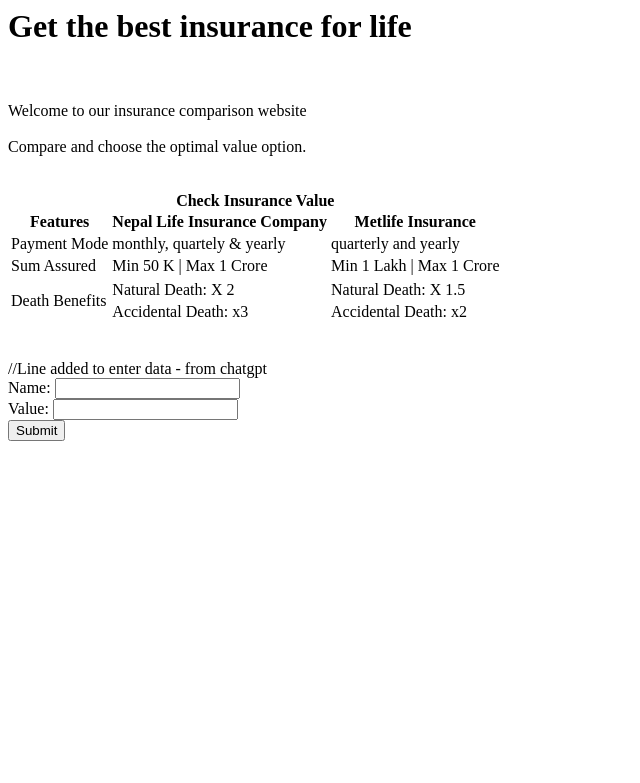
After one commit to sta017/DjangoApp, a Django app: template TestInsurance/dashboard/templates/draft_htmls/Insurance_compare.html in a window 1280 px wide. The commit adds this page. Shown: the top 783 px of the page, without its empty margins (0-640 px from the left). Run offline with Django 4.2, Linux system fonts and the light colour scheme; the template is opened without the code that fills it, so the values that code supplies are empty.

Commit message:
Add files via upload

```diff
--- a/TestInsurance/dashboard/forms.py
+++ b/TestInsurance/dashboard/forms.py
@@ -2,5 +2,5 @@
 from django import forms
 
 class InformationForm(forms.Form):
-    name = forms.CharField(label='Name', max_length=100)
-    value = forms.CharField(label='Value', max_length=100)
+    Name = forms.CharField(label='Name', max_length=100)
+    Value = forms.CharField(label='Value', max_length=100)
--- a/TestInsurance/dashboard/models.py
+++ b/TestInsurance/dashboard/models.py
@@ -2,8 +2,8 @@
 
 # Create your models here.
 class Data(models.Model):
-  name = models.CharField(max_length=60)
-  value= models.CharField(max_length=60)
+  Name = models.CharField(max_length=60)
+  Value= models.CharField(max_length=60)
 
   def __str__(self):
      return self.name
--- a/TestInsurance/dashboard/serializers.py
+++ b/TestInsurance/dashboard/serializers.py
@@ -5,4 +5,4 @@
 class DataSerializer(serializers.HyperlinkedModelSerializer):
   class Meta:
      model = Data
-     fields = ('name', 'value')
+     fields = ('Name', 'Value')
--- a/TestInsurance/dashboard/templates/display.html
+++ b/TestInsurance/dashboard/templates/display.html
@@ -7,8 +7,8 @@
   <h1>Data stored</h1>
   {% if data_list %}
    {% for data in data_list %}
-    <p>Name: {{ data.name }}</p>
-    <p>Value: {{ data.value }}</p>
+    <p>Name: {{ data.Name }}</p>
+    <p>Value: {{ data.Value }}</p>
    {% endfor %}
   {% else %}
     <p>No data to display.</p>
--- /dev/null
+++ b/TestInsurance/dashboard/templates/draft_htmls/Insurance_compare.html
@@ -0,0 +1,79 @@
+
+<HTML>
+<head>
+<h1> Get the best insurance for life </h1>
+<br>
+<br>
+
+<head>
+<script>
+    // Function to handle the form submission
+    function handleSubmit(e) {
+        e.preventDefault();
+
+        // Get the form data
+        var data = new FormData(e.target);
+
+        // Create an XMLHttpRequest to send the data to the server
+        var xhr = new XMLHttpRequest();
+        xhr.open('POST', '/submit', true);
+        xhr.send(data);
+    }
+</script>
+</head>
+
+
+
+</head>
+
+<body>
+Welcome to our insurance comparison website
+<br>
+<br>
+Compare and choose the optimal value option.
+<br>
+<br>
+<table>
+  <caption><b> Check Insurance Value </b></caption>
+  <tr>
+    <th>Features</th>
+    <th>Nepal Life Insurance Company</th>
+    <th>Metlife Insurance</th>
+  </tr>
+  <tr>
+    <td>Payment Mode</td>
+    <td>monthly, quartely & yearly</td>
+    <td>quarterly and yearly</td>
+  </tr>
+  <tr>
+    <td>Sum Assured</td>
+    <td>Min 50 K | Max 1 Crore </td>
+    <td>Min 1 Lakh | Max 1 Crore </td>
+  </tr>
+  <br>
+  <tr></tr>
+  <tr>
+    <td rowspan = "2" > Death Benefits</td>
+    <td>Natural Death: X 2 </td> <!Accidental Death: X 3 >
+    <td>Natural Death: X 1.5 </td> <!| Accidental Death: X 2>
+  </tr>
+  <tr>
+  <td> Accidental Death: x3 </td>
+  <td> Accidental Death: x2 </td>
+  </tr>
+
+</table>
+
+<br>
+<br>
+
+//Line added to enter data - from chatgpt
+<!-- Create the form to enter the data -->
+<form onsubmit="handleSubmit(event)">
+    Name: <input type="text" name="name"><br>
+    Value: <input type="number" name="value"><br>
+    <input type="submit" value="Submit">
+</form>
+
+</body>
+</HTML>
--- a/TestInsurance/dashboard/views.py
+++ b/TestInsurance/dashboard/views.py
@@ -17,7 +17,7 @@
         # Insert the form data into the MongoDB collection
         name = request.POST.get('name')
         value = request.POST.get('value')
-        collection.insert_one({'name': name, 'value': value})
+        collection.insert_one({'Name': name, 'Value': value})
 
         return HttpResponse("Form submission successful!")
     else:
```
Also changed, not shown: TestInsurance/dashboard/templates/draft_htmls/bck_test_compare.html (added, +38 -0 lines), TestInsurance/dashboard/templates/draft_htmls/test_compare.html (added, +38 -0 lines), TestInsurance/dashboard/templates/draft_htmls/test_landing_page.html (added, +63 -0 lines), TestInsurance/dashboard/templates/draft_htmls/BCK_form.html (renamed from TestInsurance/dashboard/templates/BCK_form.html).
